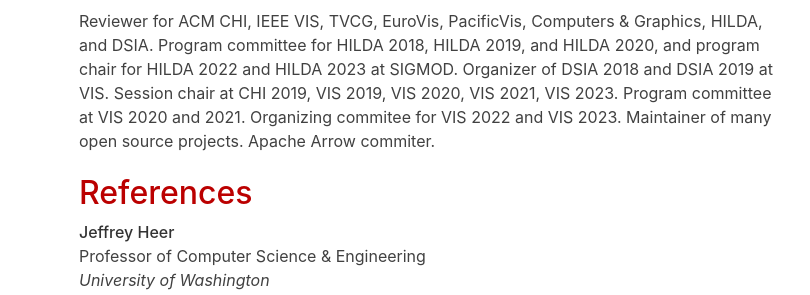
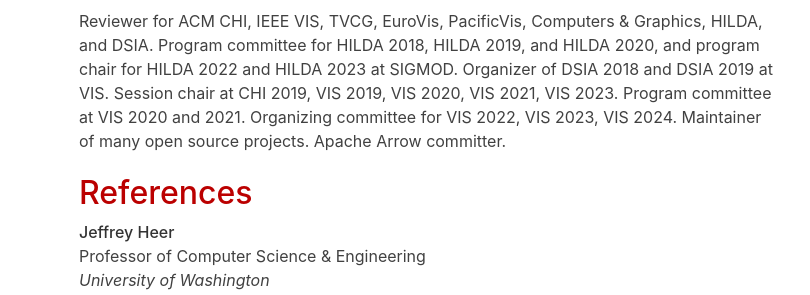
Before and after one commit to domoritz/domoritz.github.io, a Jekyll site: the page built from cv.html, in a window 1280 px wide and 900 px high, scrolled down 13393 px. Shown: the part 201-496 px from the top of the window, without its empty margins (261-1071 px from the left). Built offline with Jekyll 4.4.1, drawn with Linux system fonts in a browser that asks for light colours.

Commit message:
Update service

```diff
--- a/cv.html
+++ b/cv.html
@@ -254,8 +254,8 @@
   Reviewer for ACM CHI, IEEE VIS, TVCG, EuroVis, PacificVis, Computers & Graphics, HILDA, and DSIA.
   Program committee for <a href="http://hilda.io/2018/">HILDA 2018</a>, <a href="http://hilda.io/2019/">HILDA 2019</a>, and <a href="http://hilda.io/2020/">HILDA 2020</a>, and program chair for <a href="https://hilda.io/2022/">HILDA 2022</a> and <a href="https://hilda.io/2023/">HILDA 2023</a> at SIGMOD.
   Organizer of <a href="https://www.interactive-analysis.org/year/2018/">DSIA 2018</a> and <a href="https://www.interactive-analysis.org/">DSIA 2019</a> at VIS.
-  Session chair at CHI 2019, VIS 2019, VIS 2020, VIS 2021, VIS 2023. Program committee at VIS 2020 and 2021. Organizing commitee for VIS 2022 and VIS 2023.
-  Maintainer of many open source projects. <a href="https://arrow.apache.org/committers/">Apache Arrow commiter</a>.
+  Session chair at CHI 2019, VIS 2019, VIS 2020, VIS 2021, VIS 2023. Program committee at VIS 2020 and 2021. Organizing committee for VIS 2022, VIS 2023, VIS 2024.
+  Maintainer of many open source projects. <a href="https://arrow.apache.org/committers/">Apache Arrow committer</a>.
   <!-- <br/>
   Member of the <a href="https://frictionlessdata.io/">Frictionless Data</a> working group that aims to submit a specification to the <a href="https://www.ietf.org/">IETF</a>. -->
 </p>
```
